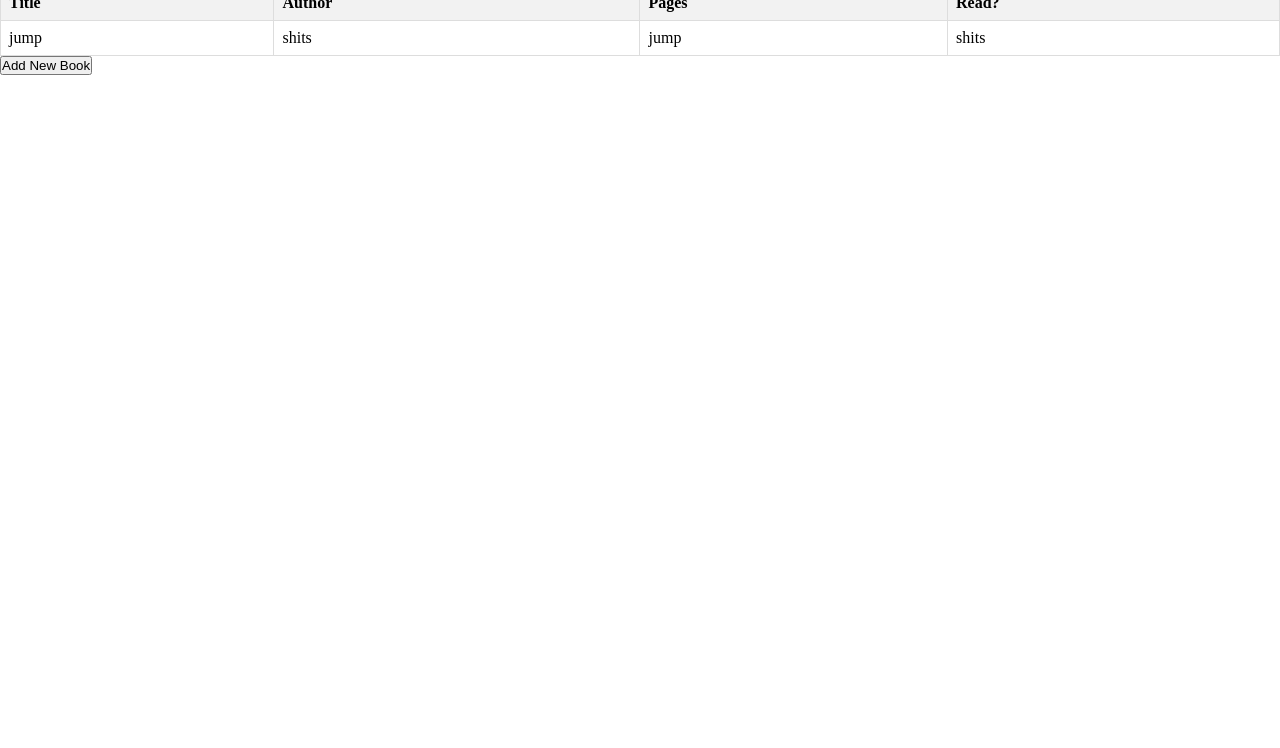
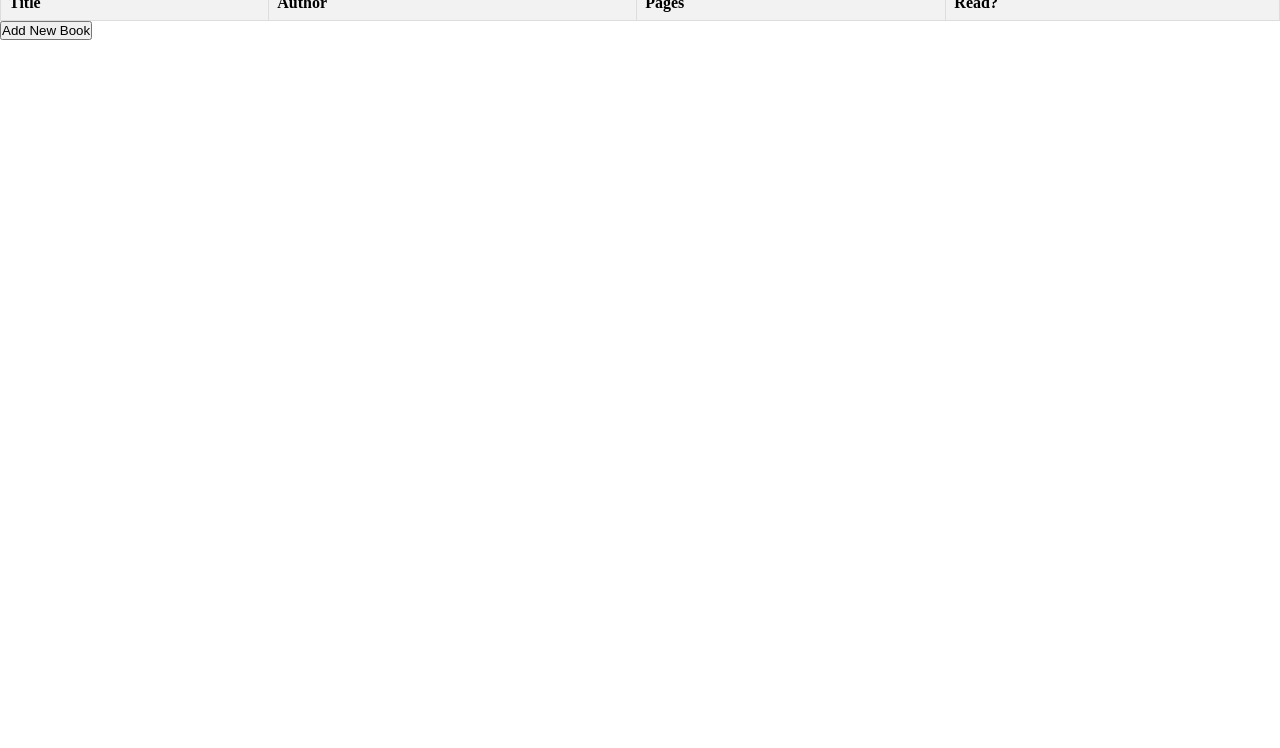
Before and after one commit to adrianc1/new-todo, a plain HTML site: page index.html in a window 1280 px wide. Shown: the part 52-800 px from the top of the page. Drawn offline with Linux system fonts and the light colour scheme.

Commit message:
made it functional

```diff
--- a/index.html
+++ b/index.html
@@ -19,16 +19,8 @@
                     <th id="pages-header"> Pages </th>
                     <th id="is-read"> Read? </th>
                 </tr>
-
             </thead>
-            <tbody id="table-body">
-                <tr class="data-row">
-                    <td>jump</td>
-                    <td>shits</td>
-                    <td>jump</td>
-                    <td>shits</td>
-                </tr>
-            </tbody>
+            <tbody id="table-body"></tbody>
         </table>
 
 
```
